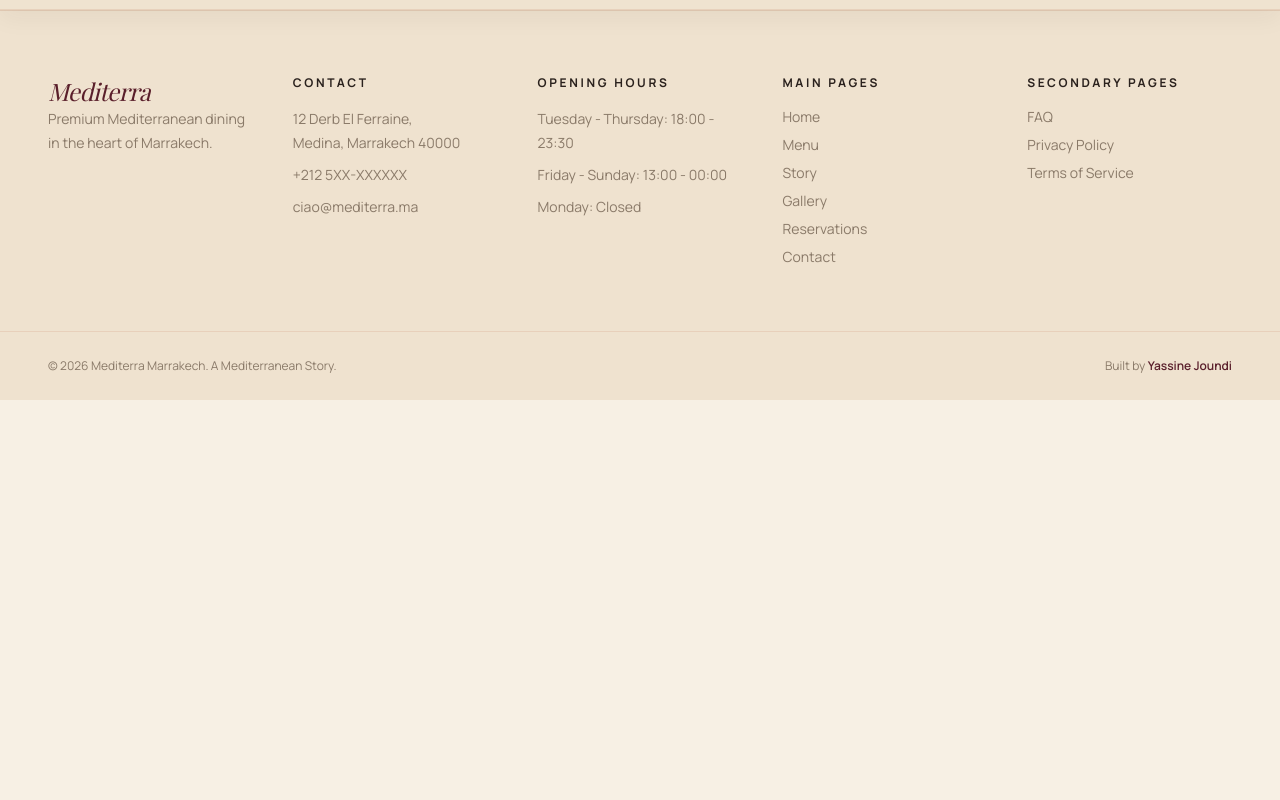
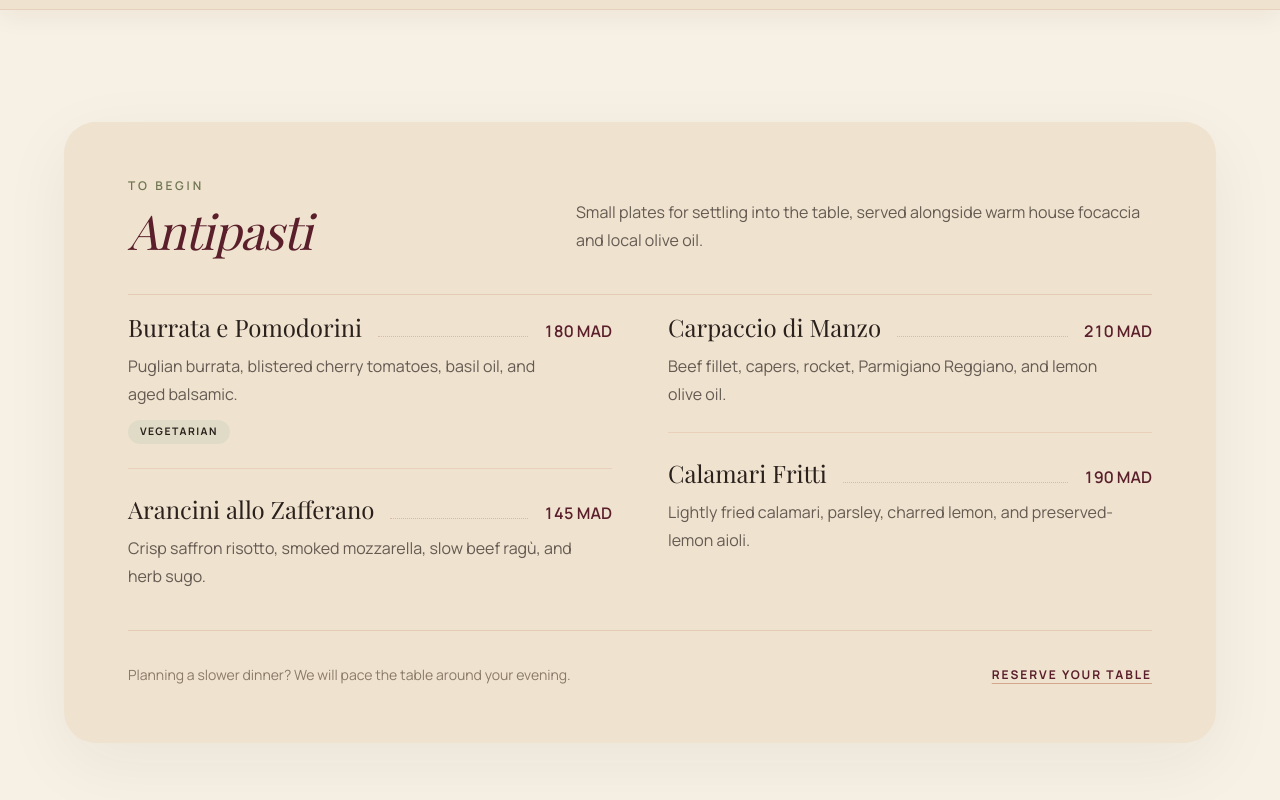
Before and after one commit to yassinejoundi/mediterra-restaurant, a Next.js app: page /menu in a window 1280 px wide. Shown: the part 1180-1980 px from the top of the page. Before the commit the page ends 1580 px from the top, so only its background shows below. Built offline with nearby package versions, Linux system fonts and the light colour scheme; a web font is replaced by a local one.

Commit message:
feat(menu): add antipasti section

```diff
--- a/components/menu/Main.tsx
+++ b/components/menu/Main.tsx
@@ -3,7 +3,10 @@ import Link from "next/link";
 import { ArrowRight } from "lucide-react";
 
 import { ScrollReveal } from "@/components/motion/ScrollReveal";
+import { StaggerReveal } from "@/components/motion/StaggerReveal";
 import menuHero from "@/public/images/menu-hero.png";
+
+import { MenuItem } from "./MenuItem";
 
 export function Main() {
   return (
@@ -93,6 +96,55 @@ export function Main() {
           ))}
         </div>
       </nav>
+
+      <section id="antipasti" className="scroll-mt-40 px-5 py-20 sm:px-8 sm:py-24 lg:px-12 lg:py-28">
+        <div className="mx-auto max-w-6xl rounded-[2rem] bg-linen px-6 py-10 shadow-[0_20px_70px_rgba(42,33,29,0.06)] sm:px-10 sm:py-14 lg:px-16">
+          <ScrollReveal className="grid gap-8 border-b border-terracotta/20 pb-10 lg:grid-cols-[0.8fr_1.2fr] lg:items-end">
+            <div>
+              <p className="font-label text-xs font-semibold uppercase tracking-[0.24em] text-olive">To begin</p>
+              <h2 className="mt-3 font-heading text-4xl italic tracking-[-0.025em] text-wine sm:text-5xl">Antipasti</h2>
+            </div>
+            <p className="max-w-xl text-pretty text-base leading-7 text-espresso/70 lg:justify-self-end">
+              Small plates for settling into the table, served alongside warm house focaccia and local olive oil.
+            </p>
+          </ScrollReveal>
+
+          <StaggerReveal className="mt-4 grid divide-y divide-terracotta/15 md:grid-cols-2 md:gap-x-14 md:divide-y-0" staggerDelay={0.05}>
+            <div className="divide-y divide-terracotta/15">
+              <MenuItem
+                name="Burrata e Pomodorini"
+                description="Puglian burrata, blistered cherry tomatoes, basil oil, and aged balsamic."
+                price="180 MAD"
+                tag="Vegetarian"
+              />
+              <MenuItem
+                name="Arancini allo Zafferano"
+                description="Crisp saffron risotto, smoked mozzarella, slow beef ragù, and herb sugo."
+                price="145 MAD"
+              />
+            </div>
+            <div className="divide-y divide-terracotta/15">
+              <MenuItem
+                name="Carpaccio di Manzo"
+                description="Beef fillet, capers, rocket, Parmigiano Reggiano, and lemon olive oil."
+                price="210 MAD"
+              />
+              <MenuItem
+                name="Calamari Fritti"
+                description="Lightly fried calamari, parsley, charred lemon, and preserved-lemon aioli."
+                price="190 MAD"
+              />
+            </div>
+          </StaggerReveal>
+
+          <div className="mt-10 flex flex-wrap items-center justify-between gap-5 border-t border-terracotta/20 pt-8">
+            <p className="max-w-lg text-sm leading-6 text-taupe">Planning a slower dinner? We will pace the table around your evening.</p>
+            <Link href="/reservations" className="font-label text-xs font-bold uppercase tracking-[0.16em] text-wine underline decoration-terracotta/50 underline-offset-4 transition-colors hover:text-espresso">
+              Reserve your table
+            </Link>
+          </div>
+        </div>
+      </section>
     </main>
   );
 }
--- /dev/null
+++ b/components/menu/MenuItem.tsx
@@ -0,0 +1,26 @@
+type MenuItemProps = {
+  description: string;
+  name: string;
+  price: string;
+  tag?: string;
+};
+
+export function MenuItem({ description, name, price, tag }: MenuItemProps) {
+  return (
+    <article className="group py-6 first:pt-0 last:pb-0">
+      <div className="flex items-baseline gap-4">
+        <h3 className="min-w-0 font-heading text-xl leading-snug text-espresso transition-colors group-hover:text-wine sm:text-2xl">
+          {name}
+        </h3>
+        <span className="min-w-6 flex-1 border-b border-dotted border-terracotta/35" aria-hidden="true" />
+        <p className="shrink-0 font-body text-sm font-semibold text-wine tabular-nums sm:text-base">{price}</p>
+      </div>
+      <p className="mt-2 max-w-xl text-pretty text-sm leading-6 text-espresso/70 sm:text-base sm:leading-7">{description}</p>
+      {tag ? (
+        <p className="mt-3 inline-flex rounded-full bg-sage/60 px-3 py-1 font-label text-[0.65rem] font-bold uppercase tracking-[0.14em] text-espresso">
+          {tag}
+        </p>
+      ) : null}
+    </article>
+  );
+}
```
